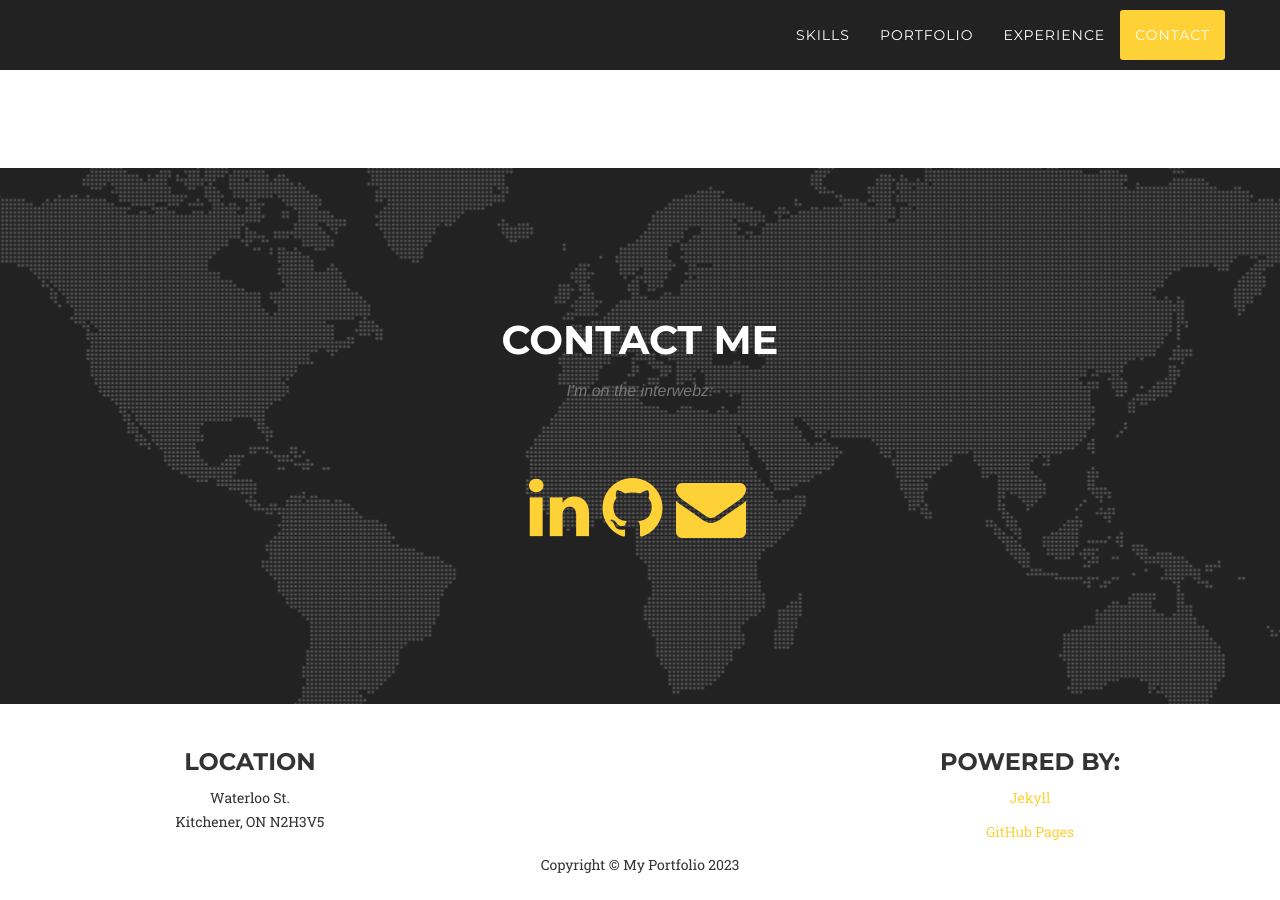
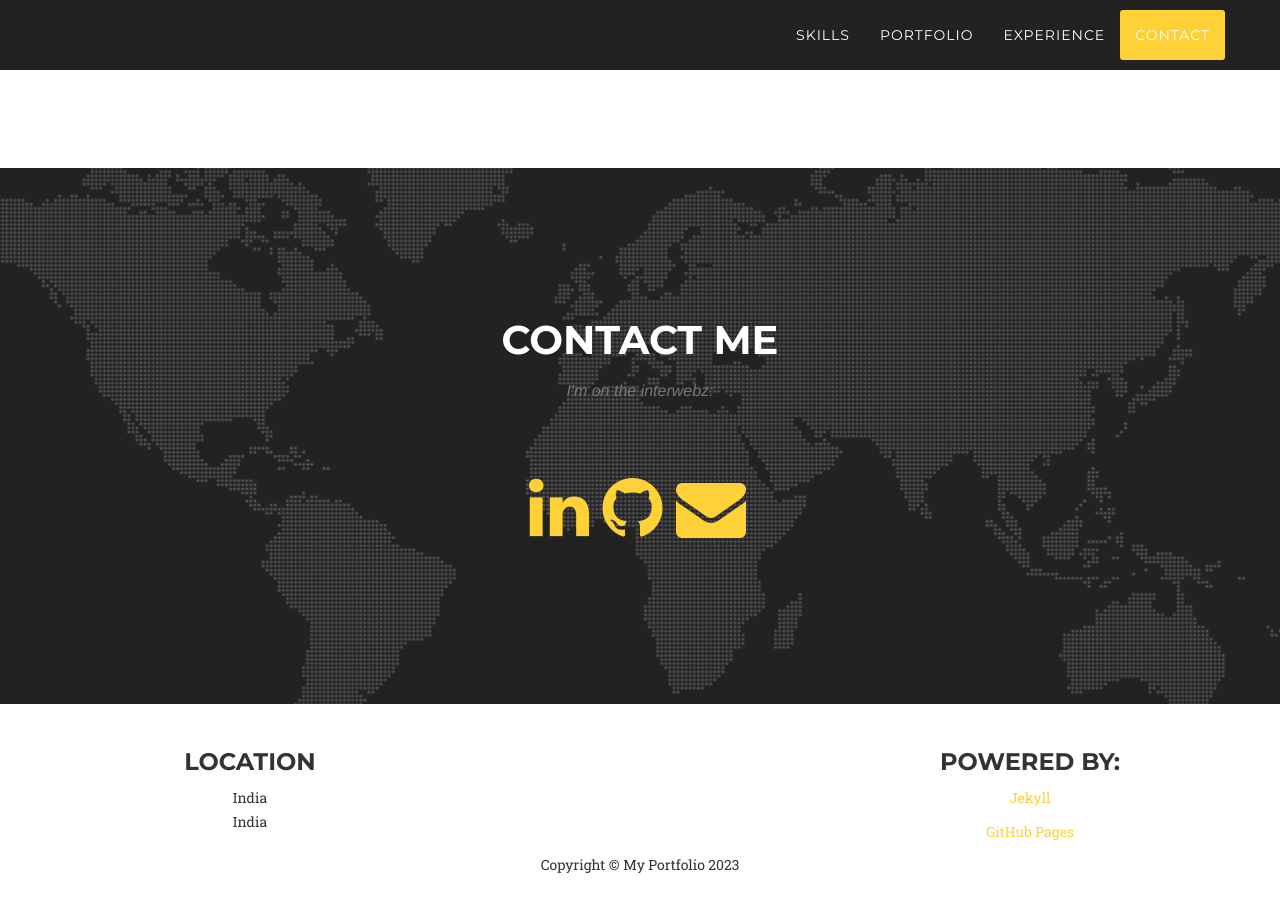
Before and after one commit to mynkpdr/mynkpdr.github.io, a Jekyll site: the page built from index.html, in a window 1280 px wide and 900 px high, scrolled down 5581 px. Built offline with Jekyll 4.4.1, drawn with Linux system fonts in a browser that asks for light colours; some web fonts are replaced.

Commit message:
Update _config.yml

```diff
--- a/_config.yml
+++ b/_config.yml
@@ -1,7 +1,7 @@
 # Site settings
 title: My Portfolio
-email: kim.rick@gmail.com
-description: "Rick Kim's Portfolio"
+email: mynkpdr@gmail.com
+description: "Mayank's Portfolio"
 
 # Color settings (hex-codes without the leading hash-tag)
 color:
@@ -12,16 +12,16 @@
 # Social networks usernames (many more available: google-plus, flickr, dribbble, pinterest, instagram, tumblr, linkedin, etc.)
 social:
   - title: linkedin
-    url: https://www.linkedin.com/pub/rick-kim/30/aa7/a70
+    url: https://www.linkedin.com/in/mynkpdr
   - title: github
-    url: http://github.com/y7kim
+    url: http://github.com/mynkpdr
   - title: envelope
-    url: mailto:kim.rick@gmail.com
+    url: mailto:mynkpdr@gmail.com
 
 # Postal address (add as many lines as necessary)
 address:
-  - line: Waterloo St.
-  - line: Kitchener, ON N2H3V5
+  - line: India
+  - line: India
 
 # Build settings
 markdown: kramdown
```
